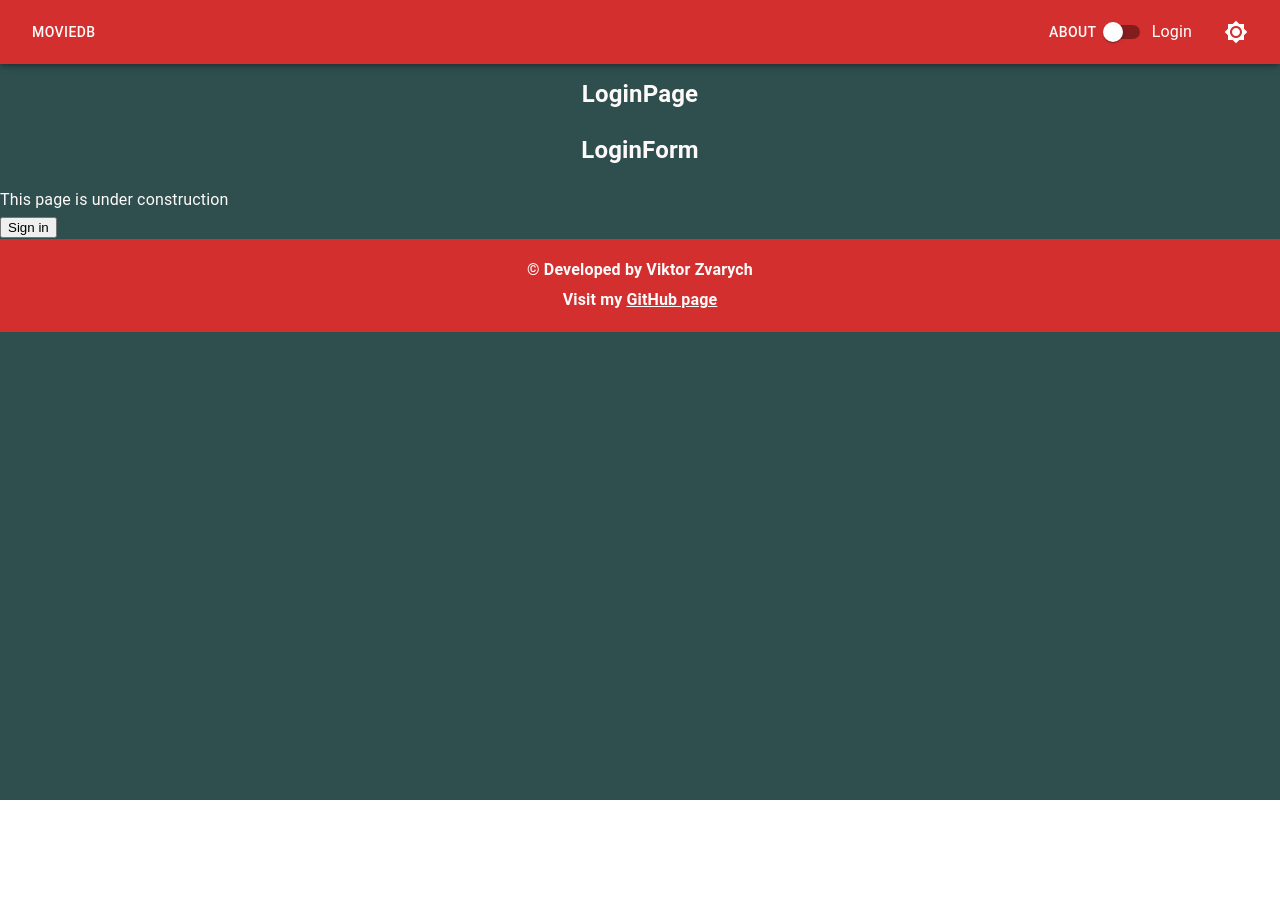
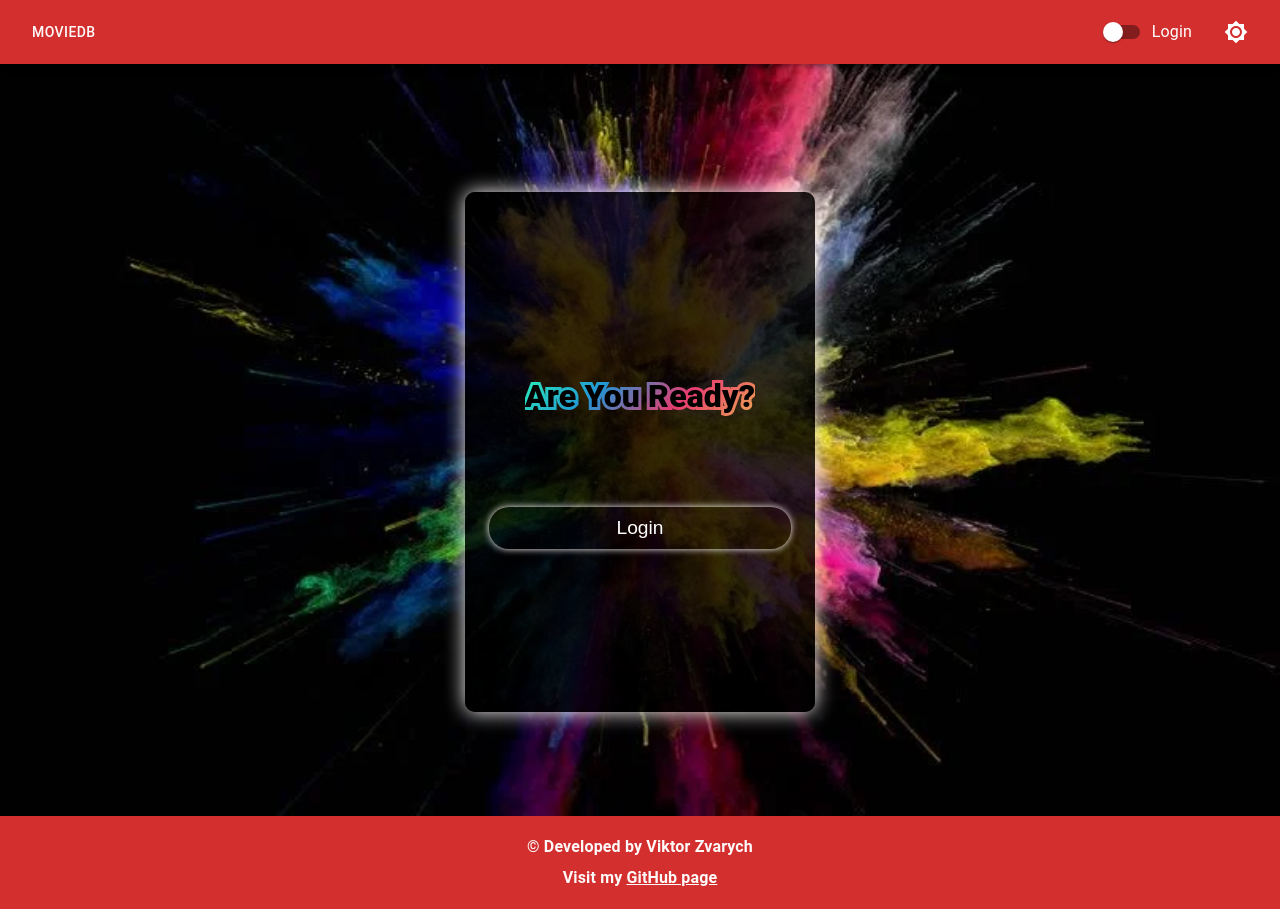
Before and after one commit to ViktorZvarych/movie-app, a React (Create React App) app: page /login in a window 1280 px wide. Before the commit the page ends 800 px from the top, so only its background shows below. Built offline with nearby package versions, Linux system fonts and the light colour scheme.

Commit message:
added login form styles

```diff
--- a/src/components/AuthForms/LoginForm/LoginForm.module.css
+++ b/src/components/AuthForms/LoginForm/LoginForm.module.css
@@ -1,3 +1,71 @@
 .loginForm {
+    :root {
+        --color: rgb(211, 47, 47);
+    }
 
+    display: flex;
+    justify-content: center;
+    align-items: center;
+    height: 95vh;
+    background-size: cover;
+    background-position: center;
+
+    .box {
+        display: flex;
+        flex-direction: column;
+        justify-content: space-around;
+        align-items: center;
+        width: 70vw;
+        max-width: 350px;
+        height: 65vh;
+        max-height: 550px;
+        background-color: rgba(0, 0, 0, 0.8);
+        border-radius: 10px;
+        margin-top: 2rem;
+        padding: 8rem 1.5rem;
+        box-shadow: 0 0 20px 0 snow;
+        transition: .3s;
+
+        &:hover {
+            box-shadow: 0 0 20px 0 rgb(211, 47, 47);
+        }
+    }
+
+    .title {
+        color: black;
+        font-size: 2rem;
+        font-weight: 800;
+        background: linear-gradient(-45deg, #eeaa52, #e73c6f, #2394d5, #2af3b7);
+        -webkit-background-clip: text;
+        -webkit-text-stroke: 6px transparent;
+    }
+
+    .icon {
+        font-size: 7.5rem;
+    }
+
+    button {
+        background-color: transparent;
+        width: 100%;
+        margin: 1rem;
+        padding: 10px;
+        font-size: 1.2rem;
+        text-align: center;
+        color: white;
+        outline: none;
+        cursor: pointer;
+        border: 3px solid var(--color);
+        border-radius: 20px;
+        transition: .3s;
+        box-shadow: 0 0 7px 0 snow;
+
+        &:hover {
+            background-color: rgb(211, 47, 47);
+            box-shadow: 0 0 7px 0 rgb(211, 47, 47);
+        }
+
+        &:active {
+            scale: 90%;
+        }
+    }
 }
--- a/src/components/AuthForms/LoginForm/LoginForm.tsx
+++ b/src/components/AuthForms/LoginForm/LoginForm.tsx
@@ -1,7 +1,9 @@
+import {useNavigate} from "react-router-dom";
+
 import css from './LoginForm.module.css';
+import bgImage from '../../../bg-image.webp';
 import {authService} from "../../../services";
 import {token} from "../../../constants";
-import {useNavigate} from "react-router-dom";
 
 const LoginForm = () => {
     console.log('render LoginForm');
@@ -14,11 +16,18 @@ const LoginForm = () => {
     }
 
     return (
-        <div className={css.loginForm}>
-            <h2>LoginForm</h2>
-            <p>This page is under construction</p>
+        <div className={css.loginForm} style={{backgroundImage: `url(${bgImage})`}} >
+            {/*<h2>LoginForm</h2>*/}
 
-            <button onClick={clickHandler}>Sign in</button>
+                <div className={css.box}>
+                    <div>
+                        <i className="icon fas fa-user-shield"></i>
+                        <h3 className={css.title}>Are You Ready?</h3>
+                    </div>
+                    <button onClick={clickHandler}>Login</button>
+                </div>
+
+
         </div>
     );
 };
--- a/src/components/Header/Header.tsx
+++ b/src/components/Header/Header.tsx
@@ -18,7 +18,7 @@ import Switch from '@mui/material/Switch';
 import FormControlLabel from '@mui/material/FormControlLabel';
 import FormGroup from '@mui/material/FormGroup';
 import AccountCircle from '@mui/icons-material/AccountCircle';
-import MenuItem from '@mui/material/MenuItem';
+// import MenuItem from '@mui/material/MenuItem';
 import Menu from '@mui/material/Menu';
 import Slide from '@mui/material/Slide';
 import {useScrollTrigger} from "@mui/material";
@@ -120,12 +120,6 @@ const Header = () => {
 
                             {auth && <SearchInput/>}
 
-                            <Box>
-                                <Button sx={{color: 'snow'}}>
-                                    About
-                                </Button>
-                            </Box>
-
                             {!auth && (
                                 <FormGroup>
                                     <FormControlLabel
@@ -170,7 +164,7 @@ const Header = () => {
                                         open={Boolean(anchorEl)}
                                         onClose={handleClose}
                                     >
-                                        <MenuItem onClick={handleClose}>Profile</MenuItem>
+                                        {/*<MenuItem onClick={handleClose}>Profile</MenuItem>*/}
 
                                         <FormGroup onClick={handleClose}>
                                             <FormControlLabel
--- a/src/layouts/MainLayout.module.css
+++ b/src/layouts/MainLayout.module.css
@@ -1,13 +1,13 @@
+.main {
+    padding-top: 56px;
+    min-height: 100vh;
+}
+
 .dark {
     background: darkslategray;
     color: snow;
-    min-height: 100vh;
 
     input {
         background: snow;
     }
 }
-
-.light {
-    min-height: 100vh;
-}
--- a/src/layouts/MainLayout.tsx
+++ b/src/layouts/MainLayout.tsx
@@ -12,6 +12,7 @@ const MainLayout = () => {
     const theme = themeContext?.theme;
 
     return (
+        <div className={css.main}>
             <div
                 className={theme === 'dark' ? css.dark : css.light}
             >
@@ -23,6 +24,8 @@ const MainLayout = () => {
 
                 <BackToTopButton/>
             </div>
+        </div>
+
     );
 };
 
--- a/src/layouts/PrivateLayout.tsx
+++ b/src/layouts/PrivateLayout.tsx
@@ -5,7 +5,7 @@ const PrivateLayout = () => {
 
     return (
         <div>
-            <h2>PrivateLayout</h2>
+            {/*<h2>PrivateLayout</h2>*/}
             <Outlet/>
         </div>
     );
--- a/src/layouts/PublicLayout.tsx
+++ b/src/layouts/PublicLayout.tsx
@@ -12,7 +12,7 @@ const PublicLayout = () => {
 
     return (
         <div>
-            <h2>PublicLayout</h2>
+            {/*<h2>PublicLayout</h2>*/}
             <Outlet/>
         </div>
     );
--- a/src/pages/AuthContainer/LoginPage.tsx
+++ b/src/pages/AuthContainer/LoginPage.tsx
@@ -5,7 +5,7 @@ const LoginPage = () => {
 
     return (
         <div>
-            <h2>LoginPage</h2>
+            {/*<h2>LoginPage</h2>*/}
             <Outlet/>
         </div>
     );
--- a/src/pages/MoviesContainer/MoviesPage.tsx
+++ b/src/pages/MoviesContainer/MoviesPage.tsx
@@ -4,7 +4,7 @@ const MoviesPage = () => {
     console.log('render MoviesPage');
 
     return (
-        <div>
+        <div style={{minHeight: '95vh'}}>
             {/*<h2>MoviesPage</h2>*/}
 
             <Outlet/>
```
Also changed, not shown: src/bg-image.webp (added). Lines whose indentation alone changed are shown as unchanged.
